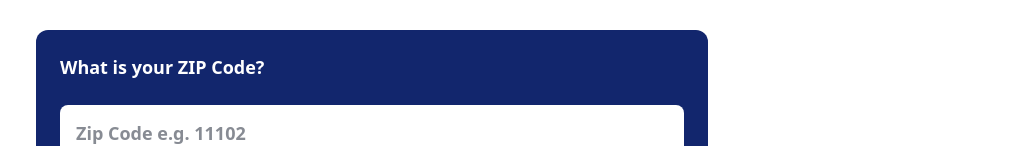
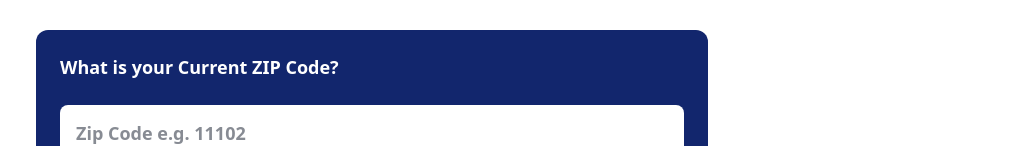
Before and after one commit to sami-bigdrops/Mortgage-AssureRates, a Next.js app: page / in a window 1280 px wide. Shown: the part 234-380 px from the top of the page, without its empty margins (268-1280 px from the left). Built offline with nearby package versions, Linux system fonts and the light colour scheme; no server answers.

Commit message:
Fixed the Zip Text

```diff
--- a/components/sections/Hero.tsx
+++ b/components/sections/Hero.tsx
@@ -136,7 +136,7 @@
 
             <div className='bg-[#12266D] rounded-xl p-6 sm:p-8 max-w-2xl mx-auto lg:mx-0 shadow-2xl'>
               <p className='text-white font-[800] text-[18px] mb-6'>
-                What is your ZIP Code?
+                What is your Current ZIP Code?
               </p>
 
               {/* Mobile: Stacked layout */}
```
